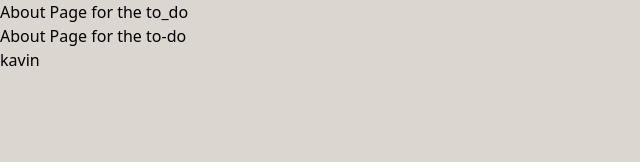
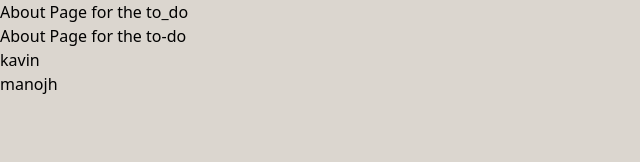
Before and after one commit to Kavin-105/to_do, a React (Vite) app: page /about in a window 1280 px wide. Shown: the top 162 px of the page, without its empty margins (0-640 px from the left). Built offline with nearby package versions, Linux system fonts and the light colour scheme.

Commit message:
changed manojh

```diff
--- a/src/components/About.jsx
+++ b/src/components/About.jsx
@@ -4,6 +4,7 @@ function About() {
         <h1>About Page for the to_do</h1>
         <h1>About Page for the to-do</h1>
         <h1>kavin</h1>
+        <h1>manojh</h1>
         </>
     );
 }
```
